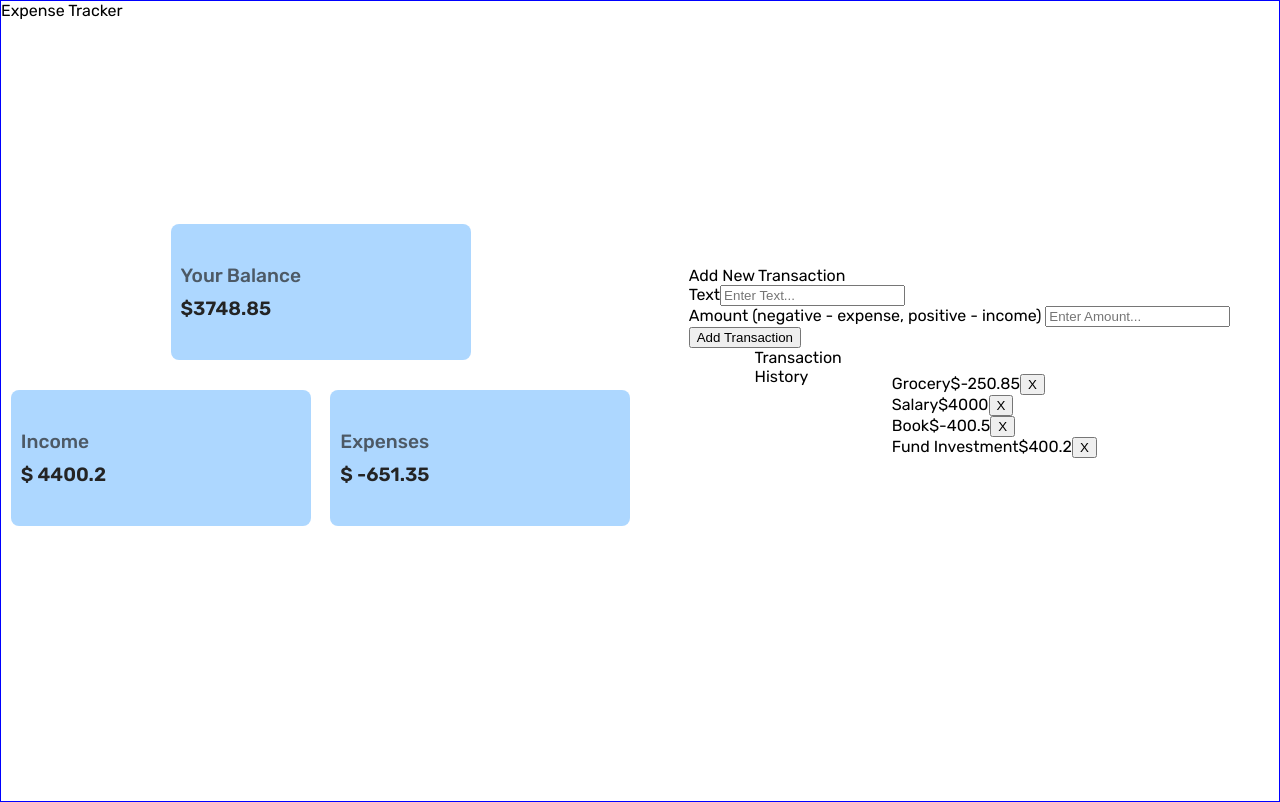
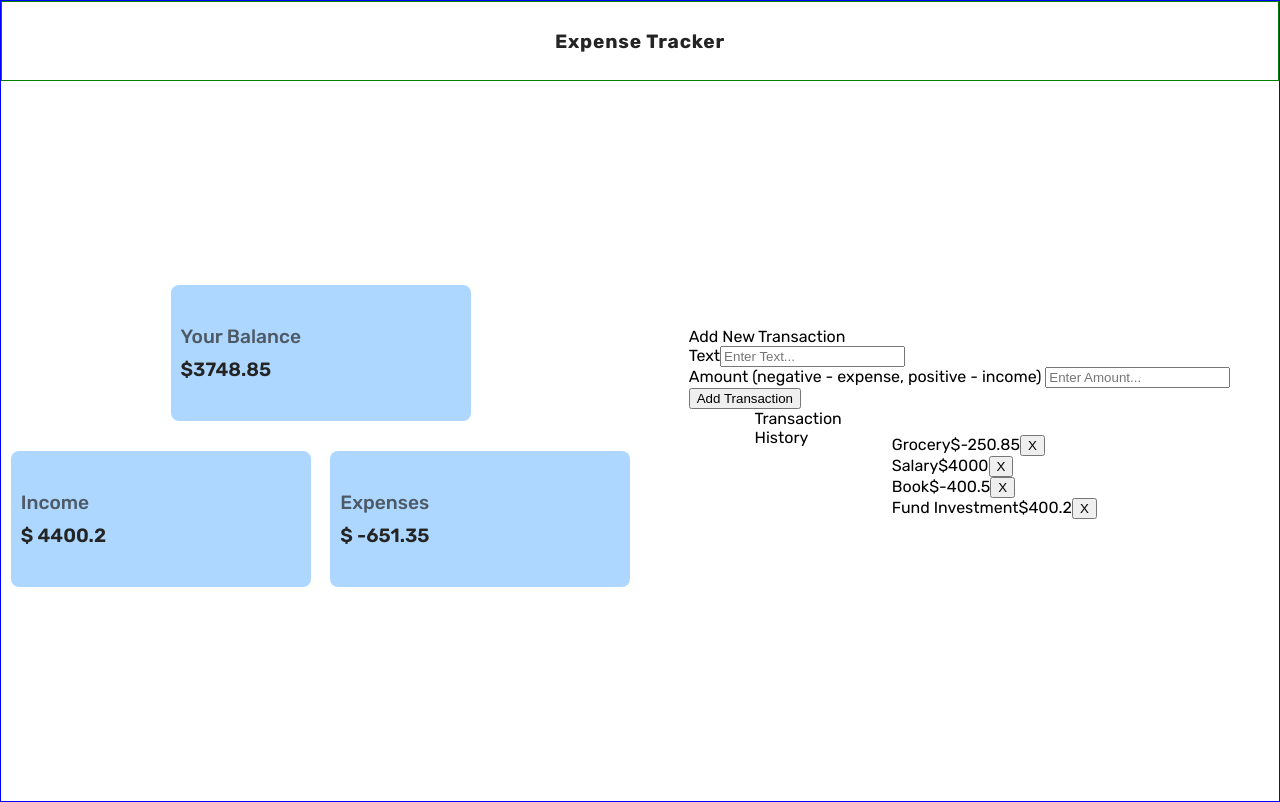
Before and after one commit to banuaggun/expense-tracker, a Vue app: page / in a window 1280 px wide. Built offline with nearby package versions, Linux system fonts and the light colour scheme.

Commit message:
Adding transaction was completed successfully

```diff
--- a/src/App.vue
+++ b/src/App.vue
@@ -5,7 +5,7 @@
 
             <div class="container-left">
                 <div class="container-left-row-1">
-                    <Balance :total="total" />
+                    <Balance :total="+total" />
                 </div>
                 <div class="container-left-row-2">
                     <IncomeExpenses :income="+income" :expenses="+expenses" />
@@ -14,7 +14,7 @@
 
             <div class="container-right">
                 <div class="container-right-row">
-                    <AddTransaction />
+                    <AddTransaction @transactionSubmitted="handleTransactionSubmitted" />
                 </div>
                 <div class="container-right-row">
                     <TransactionList :transactions="transactions" />
@@ -33,6 +33,9 @@ import AddTransaction from "./components/AddTransaction.vue";
 import TransactionList from "./components/TransactionList.vue";
 
 import { ref, computed } from "vue";
+import { useToast } from "vue-toastification";
+
+const toast = useToast();
 
 const transactions = ref([
     { id: 1, text: "Grocery", amount: -250.85 },
@@ -61,4 +64,19 @@ const expenses = computed(() => {
         return acc + transaction.amount;
     }, 0).toFixed(2);
 });
+
+// add transaction
+const handleTransactionSubmitted = (transactionData) => {
+    transactions.value.push({
+        id:generateUniqueId(),
+        text:transactionData.text,
+        amount:transactionData.amount
+    });
+    toast.success('Transaction added');
+};
+
+// generateUniqueId
+const generateUniqueId = () => {
+    return Math.floor(Math.random() * 1000000);
+}
 </script>
--- a/src/components/AddTransaction.vue
+++ b/src/components/AddTransaction.vue
@@ -27,11 +27,26 @@
 </template>
 <script setup>
 import {ref} from 'vue';
+import {useToast} from 'vue-toastification'
 
 const text = ref('');
 const amount = ref('');
 
+const emit = defineEmits(['transactionSubmitted'])
+
+const toast = useToast();
+
 const onSubmit = () => {
-
+  if(!text.value || !amount.value){
+    toast.error('Both field must be filled!');
+    return;
+  }
+  const transactionData = {
+    text:text.value,
+    amount:parseFloat(amount.value)
+  };
+  emit('transactionSubmitted', transactionData);
+  text.value='';
+  amount.value='';
 }
 </script>
--- a/src/components/Header.vue
+++ b/src/components/Header.vue
@@ -3,3 +3,20 @@
     <span>Expense Tracker</span>
   </div>
 </template>
+
+<style scoped>
+.header{
+  border:1px solid green;
+  width:100%;
+  height:80px;
+  display:flex;
+  align-items:center;
+  justify-content: center;
+}
+.header span{
+  font-size:1.2rem;
+  color:#242424;
+  font-weight:700;
+  letter-spacing:0.8px;
+}
+</style>
```
